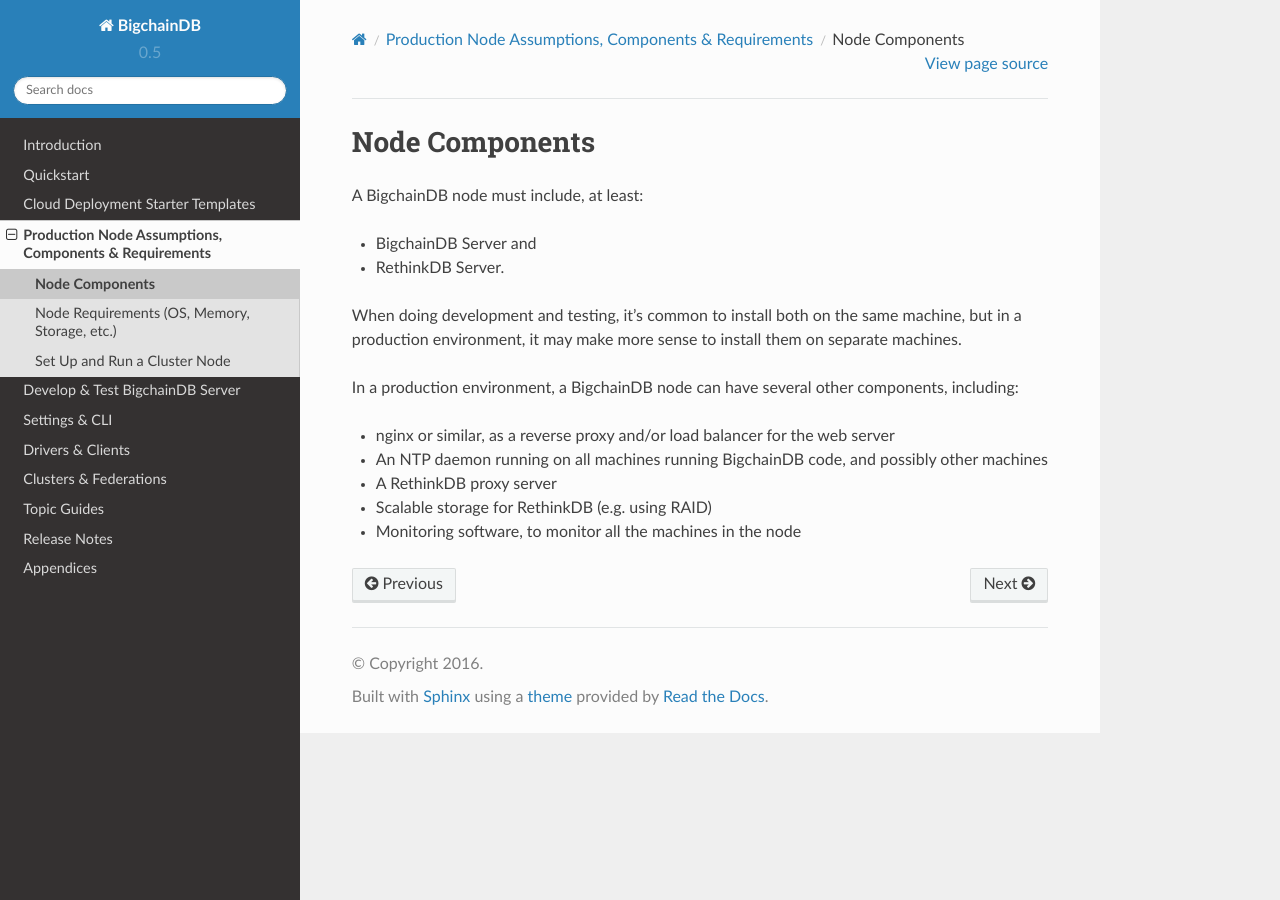
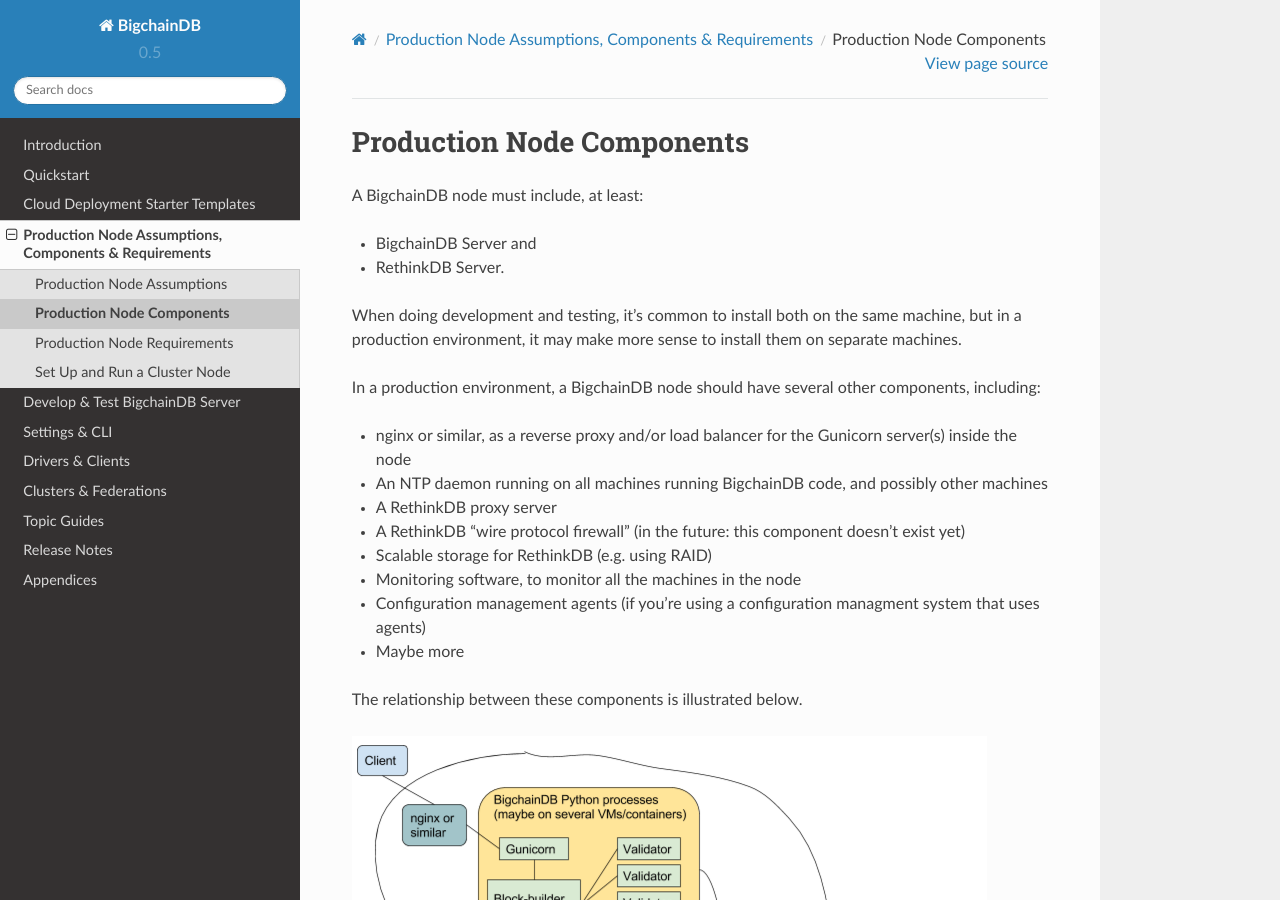
Before and after one commit to bigchaindb/bigchaindb, a Sphinx documentation site: the page built from docs/source/nodes/node-components.md, in a window 1280 px wide and 900 px high. Built offline with Sphinx 7.4.7 and the Read the Docs theme 2.0.0, drawn with Linux system fonts in a browser that asks for light colours; pages that are not in the unit, such as notebooks, are missing from menus.

Commit message:
docs: made the Nodes section more about Production Nodes

```diff
--- a/docs/source/index.rst
+++ b/docs/source/index.rst
@@ -9,7 +9,6 @@
 
    introduction
    quickstart
-   node-cluster-fed
    cloud-deployment-starter-templates/index
    nodes/index
    dev-and-test/index
--- a/docs/source/nodes/index.rst
+++ b/docs/source/nodes/index.rst
@@ -4,6 +4,7 @@
 .. toctree::
    :maxdepth: 1
 
+   node-assumptions
    node-components
    node-requirements
    setup-run-node
--- a/docs/source/nodes/node-components.md
+++ b/docs/source/nodes/node-components.md
@@ -1,4 +1,4 @@
-# Node Components
+# Production Node Components
 
 A BigchainDB node must include, at least:
 
@@ -7,10 +7,17 @@
 
 When doing development and testing, it's common to install both on the same machine, but in a production environment, it may make more sense to install them on separate machines.
 
-In a production environment, a BigchainDB node can have several other components, including:
+In a production environment, a BigchainDB node should have several other components, including:
 
-* nginx or similar, as a reverse proxy and/or load balancer for the web server
+* nginx or similar, as a reverse proxy and/or load balancer for the Gunicorn server(s) inside the node
 * An NTP daemon running on all machines running BigchainDB code, and possibly other machines
 * A RethinkDB proxy server
+* A RethinkDB "wire protocol firewall" (in the future: this component doesn't exist yet)
 * Scalable storage for RethinkDB (e.g. using RAID)
 * Monitoring software, to monitor all the machines in the node
+* Configuration management agents (if you're using a configuration managment system that uses agents)
+* Maybe more
+
+The relationship between these components is illustrated below.
+
+![Components of a node](../_static/Node-components.png)
```
Also changed, not shown: docs/source/nodes/node-assumptions.md (added, +11 -0 lines), docs/source/nodes/node-requirements.md (+4 -1 lines), docs/source/nodes/setup-run-node.md (+1 -3 lines), docs/source/_static/Node-components.png (added).
